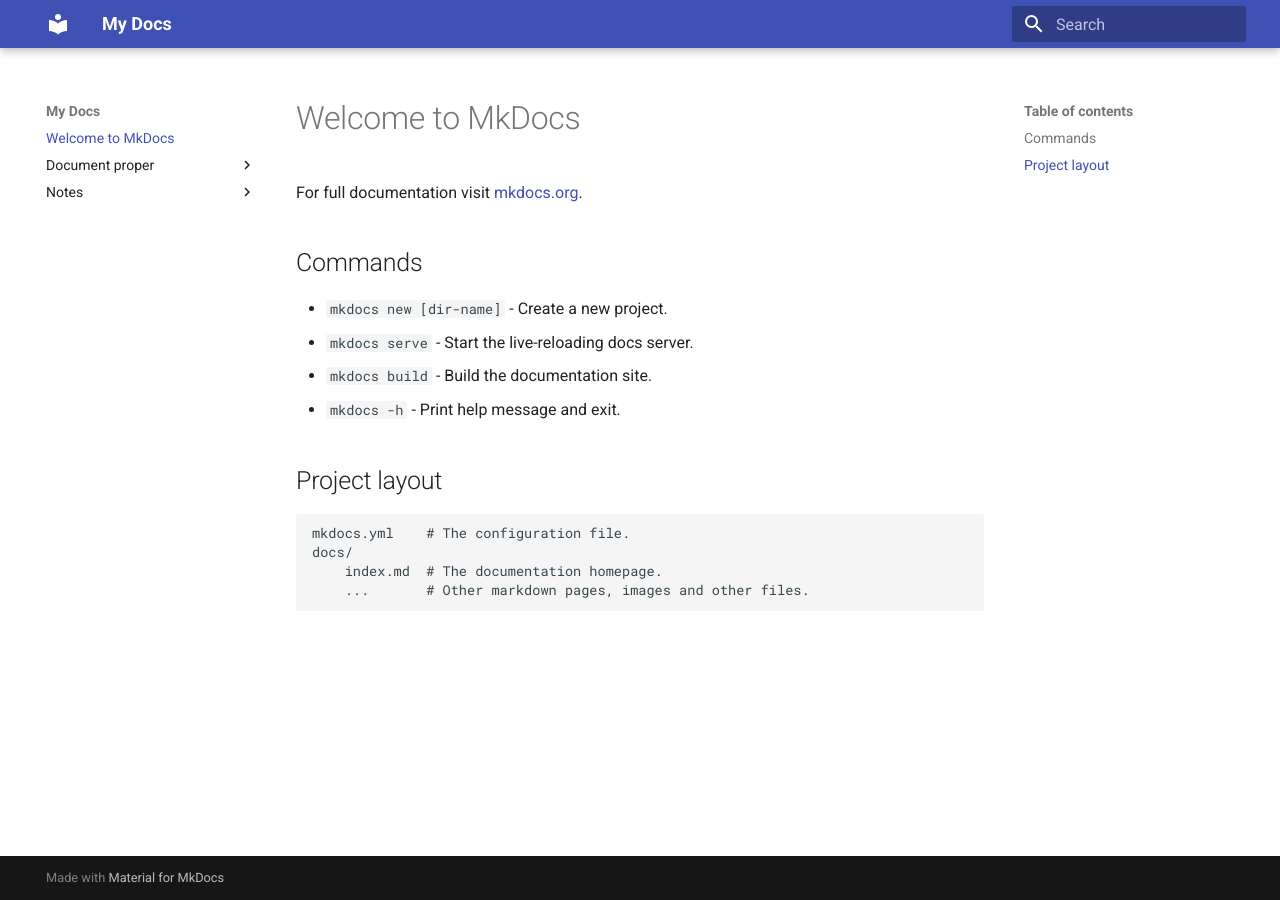
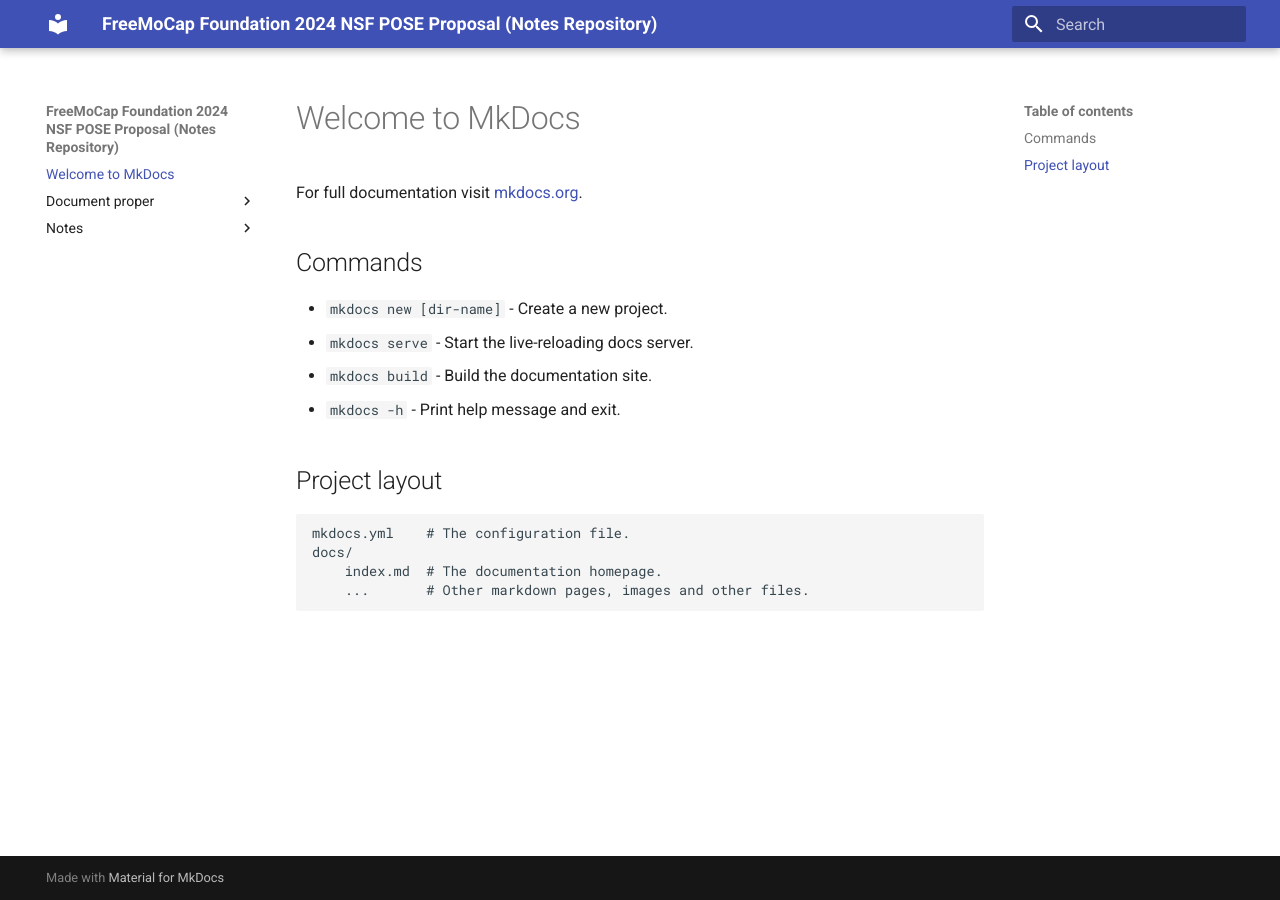
Before and after one commit to freemocap/2025-nsf-pose, an MkDocs documentation site: the page built from docs/index.md, in a window 1280 px wide. Built offline with MkDocs 1.6.1 and Material for MkDocs 9.7.7, drawn with Linux system fonts in a browser that asks for light colours.

Commit message:
mkdocs material

```diff
--- a/mkdocs.yml
+++ b/mkdocs.yml
@@ -1,3 +1,3 @@
-site_name: My Docs
-theme: material
-title: FreeMoCap Foundation 2024 NSF POSE Proposal (Notes Repository)
+site_name: FreeMoCap Foundation 2024 NSF POSE Proposal (Notes Repository)
+theme:
+  name: material
```
Also changed, not shown: 2 other files.
